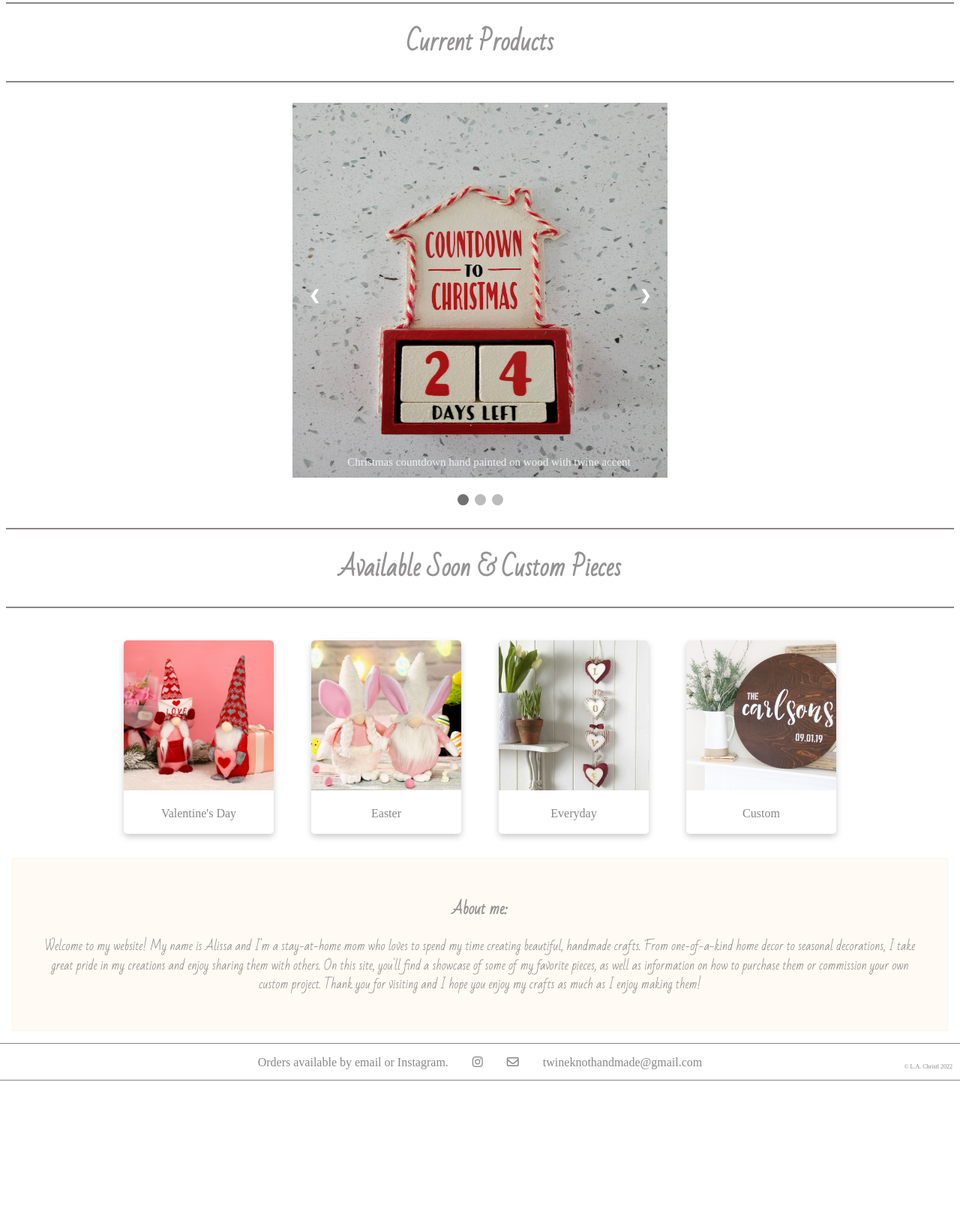
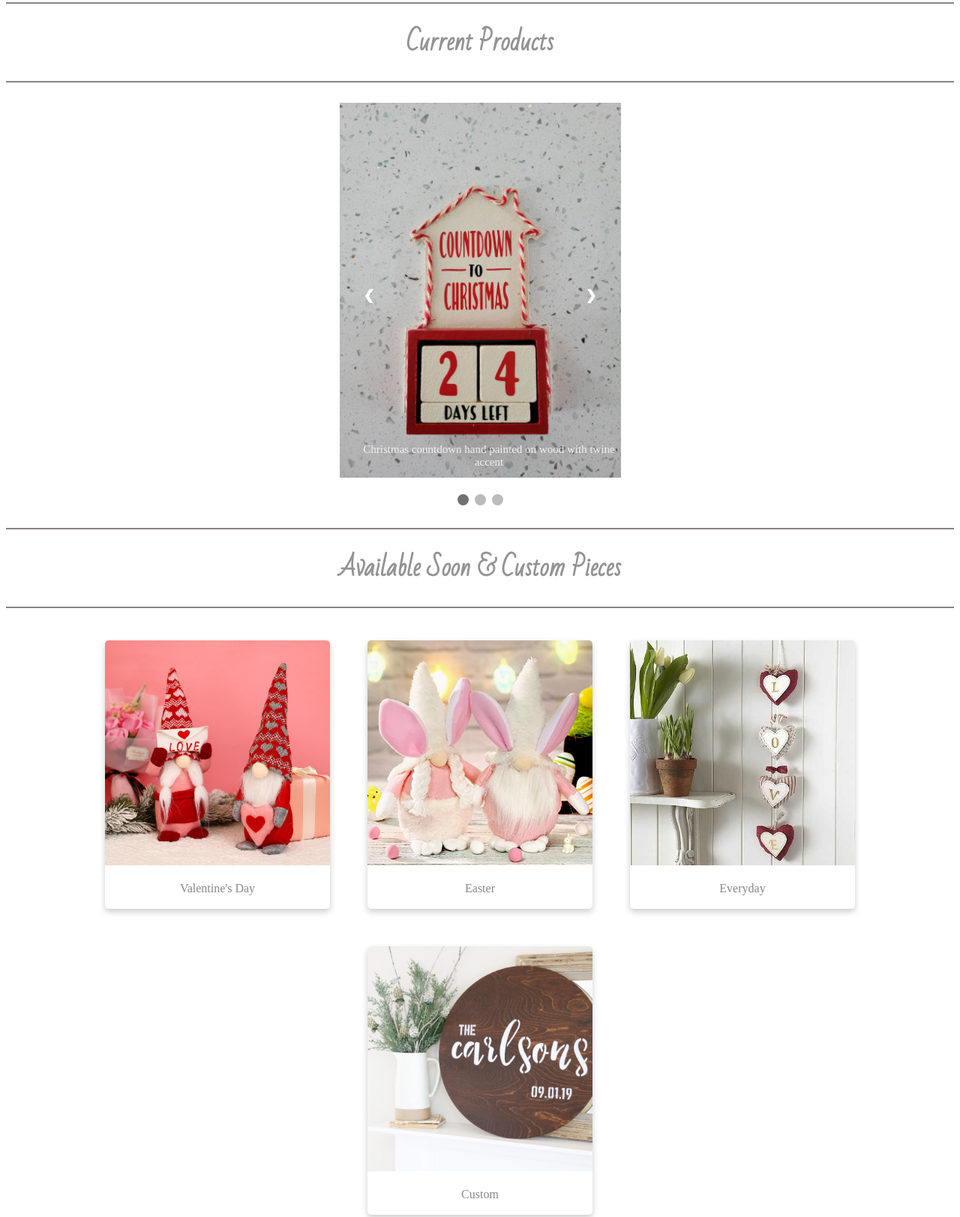
Before and after one commit to LalaChristl/LalaChristl.github.io, a plain HTML site: page index.html in a window 1280 px wide. Shown: the part 714-2337 px from the top of the page at 75% size. Before the commit the page ends 2155 px from the top, so only its background shows below. Drawn offline with Linux system fonts and the light colour scheme.

Commit message:
refactor

```diff
--- a/index.html
+++ b/index.html
@@ -48,27 +48,29 @@
       <div id="slideshow-container">
 
         <!-- Full-width images with number and caption text -->
+        <div class="sliders-container">
           <div class="mySlides fade">
             <!-- <div class="numbertext">1 / 3</div> -->
-          <img src="./images/slide4.jpg" style="width:500px; height: 500px;">
+            <img src="./images/slide4.jpg" style=" height: 500px;">
             <div class="text">Christmas countdown hand painted on wood with twine accent</div>
           </div>
 
           <div class="mySlides fade">
             <!-- <div class="numbertext">2 / 3</div> -->
-          <img src="./images/slide5.jpg" style="width:500px; height: 500px;">
+            <img src="./images/slide5.jpg" style="height: 500px;">
             <div class="text">Christmas countdown hand painted on wood with twine accent</div>
           </div>
 
           <div class="mySlides fade">
             <!-- <div class="numbertext">3 / 3</div> -->
-          <img src="./images/slide6.jpg" style="width:500px; height: 500px;">
+            <img src="./images/slide6.jpg" style=" height: 500px;">
             <div class="text">Hand-made twine candy canes with cranberry ornament</div>
           </div>
 
             <!-- Next and previous buttons -->
             <a id="prev" onclick="plusSlides(-1)">&#10094;</a>
             <a id="next" onclick="plusSlides(1)">&#10095;</a>
+        </div>
       </div>
       <br>
 
@@ -132,14 +134,16 @@
 
       <p>Orders available by email or Instagram.</p>
 
+      <div class="socials">
         <a href="https://www.instagram.com/twine.knot/" target="_blank"
           ><i class="fa-brands fa-instagram"></i
         ></a>
         <a href="mailto:twineknothandmade@gmail.com"><i class="fa-regular fa-envelope"></i></a>
+      </div>
       <p>twineknothandmade@gmail.com</p>
 
+    </footer>
     <p id="copyright">&#169; L.A. Christl 2022</p>
-    </footer>
 
     <script>
       let slideIndex = 1;
--- a/style2.css
+++ b/style2.css
@@ -90,13 +90,21 @@ section .section-title {
 
 /* Slideshow container */
 section #slideshow-container {
-  max-width: 1000px;
+  display: flex;
+  justify-content: center;
+  width: 100%;
   position: relative;
   margin: auto;
 }
 
+.sliders-container {
+  display: inline-block;
+  position: relative;
+}
+
 /* Hide the images by default */
 .mySlides {
+  max-width: 500px;
   display: none;
 }
 
@@ -118,12 +126,12 @@ section #slideshow-container {
 }
 
 #prev {
-  left: 16rem;
+  left: 1rem;
 }
 
 /* Position the "next button" to the right */
 #next {
-  right: 16rem;
+  right: 1rem;
   border-radius: 3px 0 0 3px;
 }
 
@@ -194,7 +202,7 @@ section #cards-container {
 }
 
 .card {
-  width: 200px;
+  max-width: 300px;
   box-shadow: 0 4px 8px 0 rgba(0, 0, 0, 0.2);
   transition: 0.3s;
   border-radius: 5px;
@@ -233,12 +241,10 @@ section #cards-container {
 }
 
 footer {
-  height: 3rem;
   display: flex;
   justify-content: center;
   align-items: center;
   flex-wrap: wrap;
-  gap: 2rem;
   position: relative;
   border-top: 1px solid rgb(137, 134, 134);
   border-bottom: 1px solid rgb(137, 134, 134);
@@ -246,21 +252,36 @@ footer {
 
 footer p {
   color: rgb(137, 134, 134);
+  margin: 10px auto;
 }
 
 footer i {
+  margin: 10px auto;
   color: rgb(137, 134, 134);
   cursor: pointer;
 }
+
+footer .socials {
+  margin: auto 10px;
+}
+
+footer a {
+  margin: auto 10px;
+}
+
 
 footer i:hover {
   color: rgb(248, 128, 84);
 }
 
-footer #copyright {
+@media screen and (max-width: 575px) {
+  footer {
+    flex-direction: column;
+  }
+}
+
+
+#copyright {
   font-size: 0.5rem;
-  position: absolute;
-  right: 10px;
-  bottom: 5px;
   color: rgb(137, 134, 134);
 }
```
Also changed, not shown: .prettierrc.json (added). Lines whose indentation alone changed are shown as unchanged.
